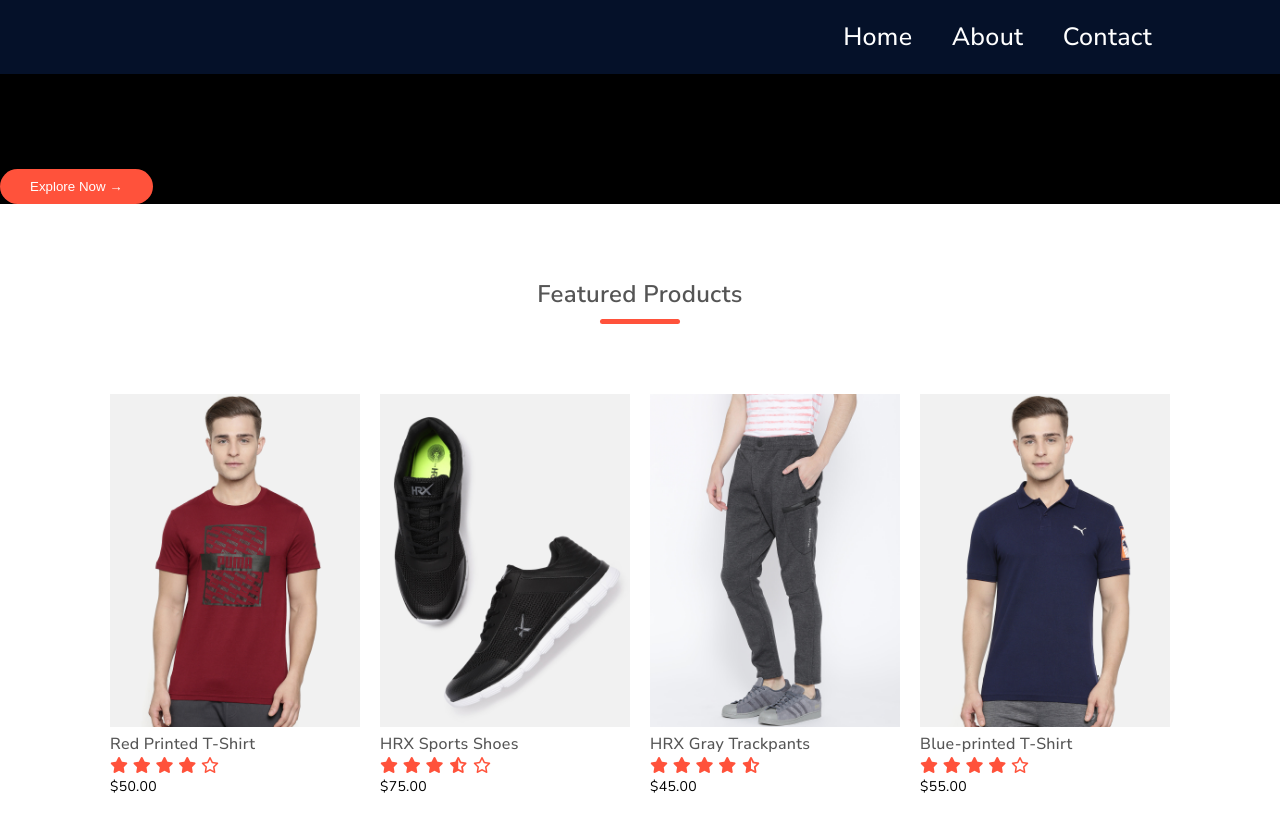
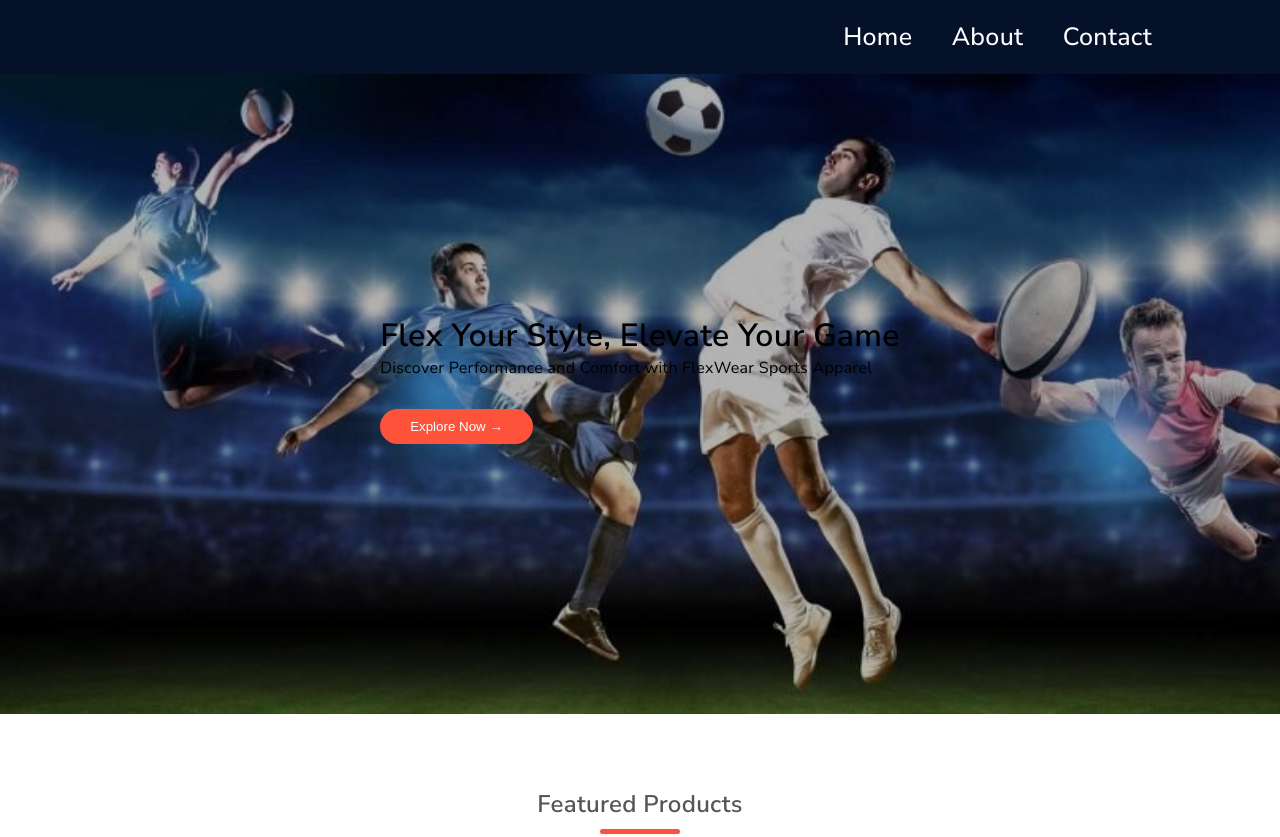
Before and after one commit to hsimransidhu/flex-wear-website, a plain HTML site: page index.html in a window 1280 px wide. Shown: the top 837 px of the page. Drawn offline with Linux system fonts and the light colour scheme.

Commit message:
Add hero-image

```diff
--- a/assets/style/index.css
+++ b/assets/style/index.css
@@ -64,7 +64,11 @@
 
 /* -- Hero Banner -- */
 .hero-image {
-    background: #000 url(../images/);
+    background: #000 url(../images/hero-banner-sports.jpg) center center / cover no-repeat;
+    height: 80vh;
+    display: flex;
+    justify-content: center;
+    align-items: center;
 }
 
 /* -- Featured Products -- */
```
Also changed, not shown: assets/images/hero-banner-sports.jpg (added).
